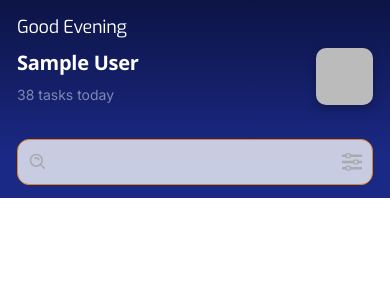
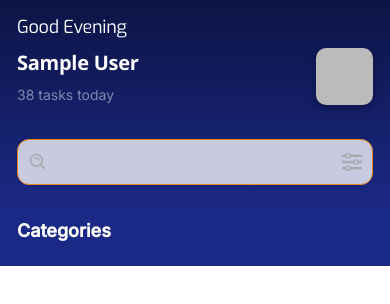
Before and after one commit to ihemebiriegondu/to-do-app, a React (Create React App) app: page /dashboard in a window 390 px wide. Shown: the top 304 px of the page. Built offline with nearby package versions, Linux system fonts and the light colour scheme; no server answers; sample sign-in values are in the browser's storage; the HTML template or start-up script is replaced by a standard one; a web font is replaced by a local one.

Commit message:
added categories heading

```diff
--- a/src/css/dashboard.css
+++ b/src/css/dashboard.css
@@ -4,7 +4,7 @@
 
 
 
-.dashboard{
+.dashboard {
     width: 100%;
     overflow-x: hidden;
 }
@@ -106,6 +106,23 @@
     color: #A9A9B0 !important;
 }
 
+.dashboard .dashboard-div .top-section .categories {
+    margin-top: 32px;
+}
+
+.dashboard .dashboard-div .top-section .categories h3 {
+    font-family: 'Inter';
+    font-style: normal;
+    font-weight: 700;
+    font-size: 23.8px;
+    line-height: 32px;
+    color: black;
+}
+
+.dashboard .dashboard-div .top-section.evening .categories h3 {
+    color: white;
+}
+
 
 
 @media (max-width: 768px) {
@@ -117,10 +134,6 @@
     .dashboard .dashboard-div .top-section .top-nav h4 {
         font-size: 18px;
         line-height: 28px;
-    }
-
-    .dashboard .dashboard-div .top-section.evening .top-nav h4 {
-        color: white;
     }
 
     .dashboard .dashboard-div .top-section .top-nav h5 {
@@ -150,4 +163,12 @@
         height: 20px;
         color: #A9A9B0 !important;
     }
+
+    .dashboard .dashboard-div .top-section .categories h3 {
+        font-style: normal;
+        font-weight: 600;
+        font-size: 18px;
+        line-height: 28px;
+        color: black;
+    }
 }
--- a/src/pages/Dashboard.js
+++ b/src/pages/Dashboard.js
@@ -37,6 +37,9 @@ function Dashboard() {
             <input type="text" className='flex-grow-1' />
             <ImEqualizer className='search-tools' />
           </div>
+          <div className='categories'>
+            <h3>Categories</h3>
+          </div>
         </div>
       </div>
     </div>
```
Also changed, not shown: src/components/CategoryCard.js (added, +9 -0 lines).
